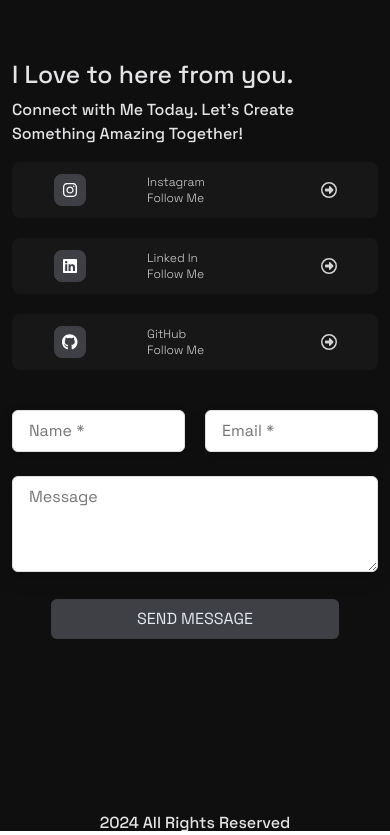
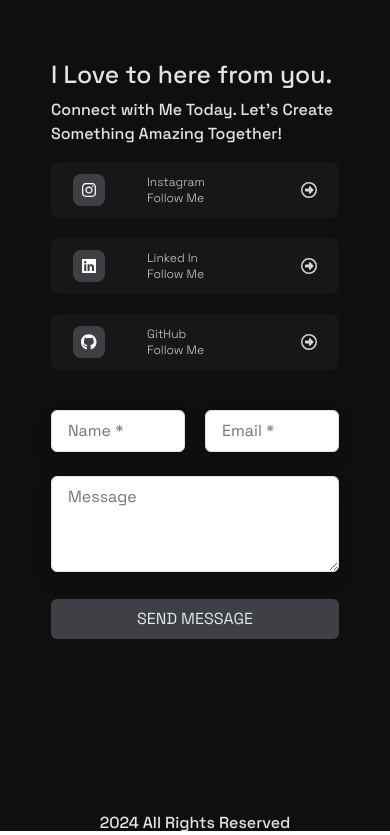
Before and after one commit to kmadhuraj/personal-portfolio, a React (Vite) app: page / in a window 390 px wide. Shown: the part 5301-6136 px from the top of the page. Built offline with nearby package versions, Linux system fonts and the light colour scheme.

Commit message:
12th commit

```diff
--- a/src/common/StyledButton.jsx
+++ b/src/common/StyledButton.jsx
@@ -12,7 +12,7 @@ export default function StyledButton({ data }) {
     <>
       <Link
         to={data.Link}
-        className="tw-text-neutral-300 text-decoration-none tw-flex tw-gap-5 tw-justify-evenly tw-items-center md:tw-w-52 md:tw-h-10 tw-h-14 tw-rounded-lg  tw-bg-neutral-900 hover:tw-bg-neutral-700 hover:tw-transition-all tw-delay-75"
+        className="tw-text-neutral-300 text-decoration-none tw-flex tw-gap-5 tw-justify-evenly tw-items-center tw-w-72 md:tw-w-52 md:tw-h-10 tw-h-14 tw-rounded-lg  tw-bg-neutral-900 hover:tw-bg-neutral-700 hover:tw-transition-all tw-delay-75"
       >
         <div className="tw-bg-zinc-700 tw-w-8 tw-h-8 tw-flex tw-justify-center tw-items-center tw-rounded-lg">
           <FontAwesomeIcon icon={data.Icon} color="white" size="x" />
--- a/src/pages/sub-pages/contact/ContactForm.jsx
+++ b/src/pages/sub-pages/contact/ContactForm.jsx
@@ -77,7 +77,7 @@ export default function ContactForm() {
       <section
         data-aos="fade-up"
         data-aos-duration="1000"
-        className="tw-py-12 "
+        className="tw-py-12 tw-w-72 md:tw-w-auto "
         id="contact"
       >
         <div className="  tw-mx-auto max-w-lg">
@@ -144,7 +144,7 @@ export default function ContactForm() {
                 </p>
               )}
             </form>
-            <div className="tw-flex tw-flex-col tw-gap-5 tw-mb-5">
+            <div className="tw-flex tw-flex-col tw-items-center tw-gap-5 tw-mb-5">
               {SocialArray.map((social, i) => (
                 <StyledButton key={i} data={social}></StyledButton>
               ))}
```
